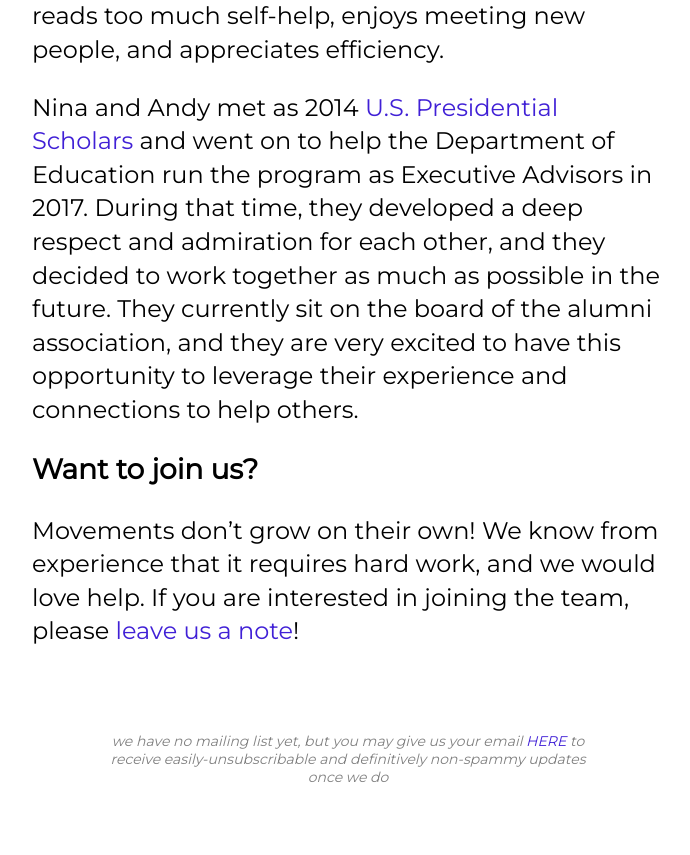
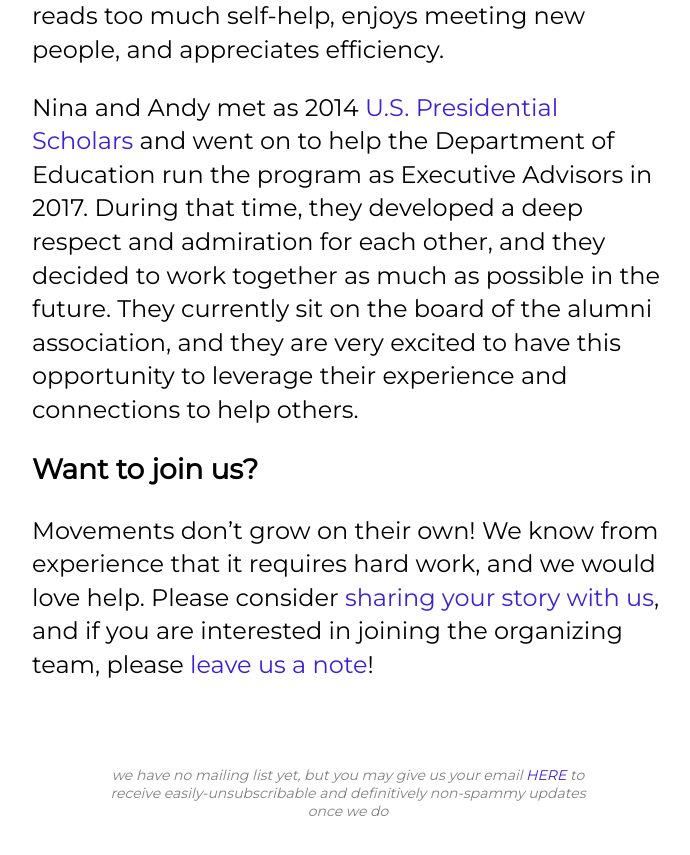
Before and after one commit to edspective/edspective.github.io, a Jekyll site: the page built from _pages/about.md, in a window 1280 px wide and 900 px high, scrolled down 1191 px. Shown: the top 855 px of the window, without its empty margins (292-982 px from the left). Built offline with Jekyll 4.4.1, drawn with Linux system fonts in a browser that asks for light colours; nearby versions of some CDN libraries; some web fonts are replaced.

Commit message:
Update about.md

```diff
--- a/_pages/about.md
+++ b/_pages/about.md
@@ -18,4 +18,4 @@ Nina and Andy met as 2014 <a href="https://en.wikipedia.org/wiki/Presidential_Sc
 
 ## Want to join us?
 
-Movements don't grow on their own! We know from experience that it requires hard work, and we would love help. If you are interested in joining the team, please <a href="/feedback" target="_blank">leave us a note</a>!
+Movements don't grow on their own! We know from experience that it requires hard work, and we would love help. Please consider <a href="/share" target="_blank">sharing your story with us</a>, and if you are interested in joining the organizing team, please <a href="/feedback" target="_blank">leave us a note</a>!
```
